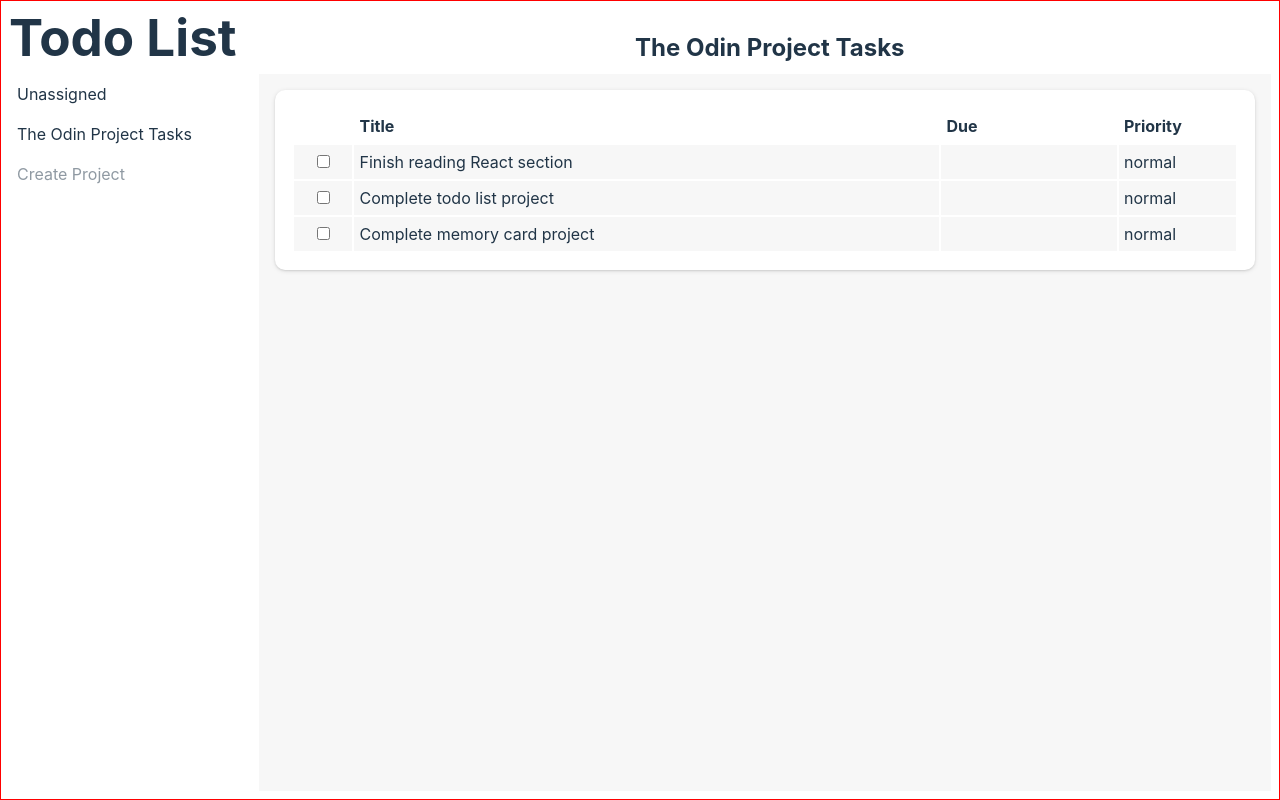
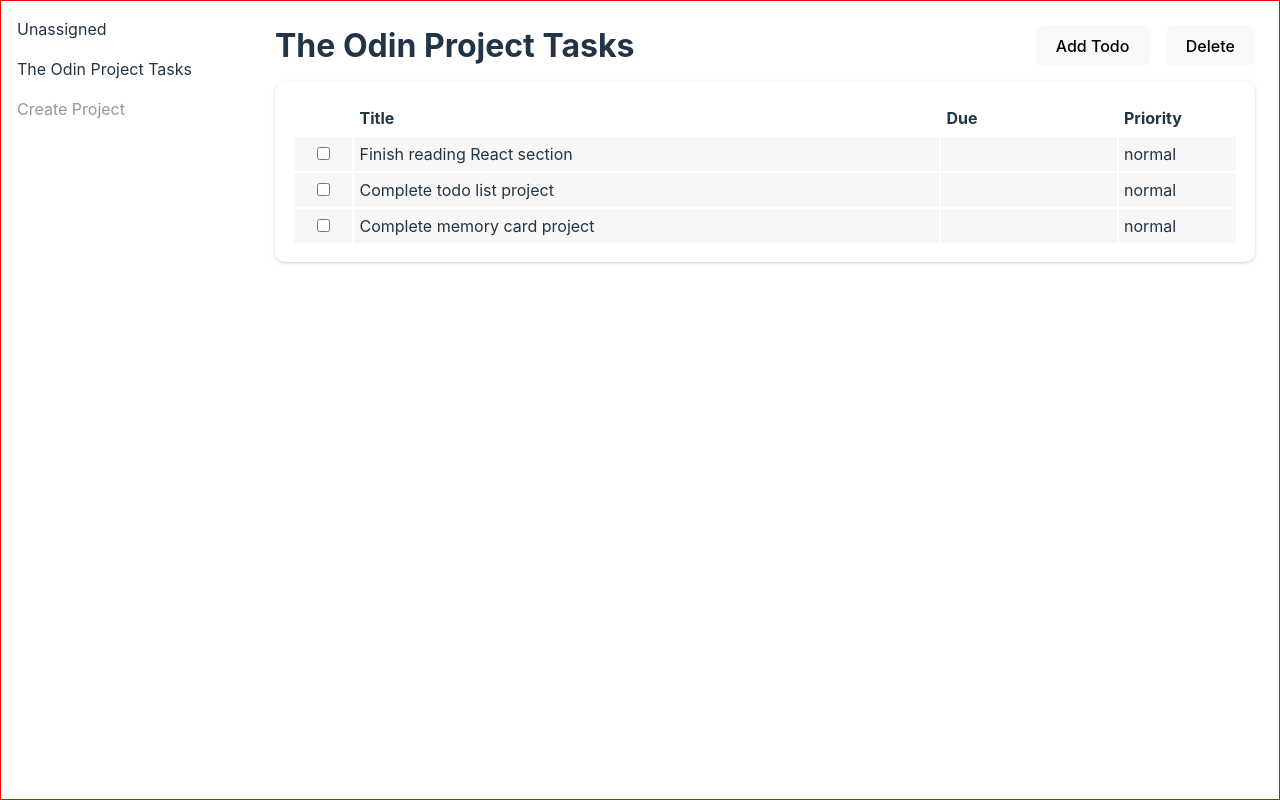
Before and after one commit to pricebenjamin/top-projects, a React (Vite) app in the folder 011-todo-list/: page / in a window 1280 px wide. Built offline with nearby package versions, Linux system fonts and the light colour scheme; the HTML template or start-up script is replaced by a standard one.

Commit message:
Repurpose page header for active project
* Allow user to delete project
* Allow user to add todo to project

```diff
--- a/011-todo-list/src/App/App.css
+++ b/011-todo-list/src/App/App.css
@@ -2,11 +2,12 @@
   flex: 1 0;
   border: 1px solid red;
   display: flex;
-  flex-direction: column;
   padding: 8px;
 }
 
-.container {
+.flex-column {
   flex: 1;
   display: flex;
+  flex-direction: column;
+  padding: 1rem;
 }
--- a/011-todo-list/src/App/App.tsx
+++ b/011-todo-list/src/App/App.tsx
@@ -3,6 +3,7 @@ import { Header } from "@components/Header";
 import { ProjectNavigator } from "@components/ProjectNavigator";
 import { TodoList } from "@components/TodoList";
 import { createNewProject } from "@components/Project";
+import { createNewTodo } from "@components/Todo";
 import init from "./initialAppData";
 import "./App.css";
 
@@ -29,14 +30,25 @@ function App() {
 
   return (
     <>
-      <Header title="Todo List" project={activeProject} />
-      <div className="container">
       <ProjectNavigator
         activeProjectId={activeProjectId}
         projects={projects}
         onProjectSelect={setActiveProjectId}
         onCreateProject={() => setProjects([...projects, createNewProject()])}
       />
+      <div className="flex-column">
+        {activeProject && (
+          <Header
+            project={activeProject}
+            onProjectDelete={(id: string) => {
+              setTodos(todos.filter((todo) => todo.projectId !== id));
+              setProjects(projects.filter((project) => project.id !== id));
+            }}
+            onTodoCreate={(id: string) => {
+              setTodos([...todos, createNewTodo(id)]);
+            }}
+          />
+        )}{" "}
         <TodoList todos={activeTodos} onTodoStatusChange={updateTodoStatus} />
       </div>
     </>
--- a/011-todo-list/src/App/Components/Header/Header.css
+++ b/011-todo-list/src/App/Components/Header/Header.css
@@ -5,17 +5,18 @@ header > * {
 
 header.header {
   display: flex;
-  align-items: baseline;
+  align-items: center;
   gap: 2rem;
-  padding-bottom: 0.5rem;
-}
-
-header .application-title {
-  flex: 0 0;
-  white-space: nowrap;
+  padding-bottom: 1rem;
 }
 
 header .active-project {
+  font-size: 2rem;
   flex: 1 0;
-  text-align: center;
 }
+
+header nav {
+  display: flex;
+  align-items: center;
+  gap: 1rem;
+}
--- a/011-todo-list/src/App/Components/Header/Header.tsx
+++ b/011-todo-list/src/App/Components/Header/Header.tsx
@@ -1,28 +1,24 @@
 import { Project } from "@components/Project";
 import "./Header.css";
 
-type onClick = () => void;
-
 interface HeaderProps {
-  title: string;
   project: Project;
-  actions?: Map<string, onClick>;
+  onProjectDelete: (id: string) => void;
+  onTodoCreate: (id: string) => void;
 }
 
-export function Header({ title, project, actions }: HeaderProps) {
+export function Header({
+  project,
+  onProjectDelete,
+  onTodoCreate,
+}: HeaderProps) {
   return (
     <header className="header">
-      <h1 className="application-title">{title}</h1>
-      <h2 className="active-project">{project.title}</h2>
-      {actions && (
-        <nav>
-          {[...actions.entries()].map(([name, onClick]) => (
-            <button key={name} onClick={onClick}>
-              {name}
-            </button>
-          ))}
-        </nav>
-      )}
+      <h1 className="active-project">{project.title}</h1>
+      <nav>
+        <button onClick={() => onTodoCreate(project.id)}>Add Todo</button>
+        <button onClick={() => onProjectDelete(project.id)}>Delete</button>
+      </nav>
     </header>
   );
 }
--- a/011-todo-list/src/App/Components/TodoList/TodoList.css
+++ b/011-todo-list/src/App/Components/TodoList/TodoList.css
@@ -1,9 +1,7 @@
 .todo-list {
   flex: 1;
-  padding: 1rem;
   display: flex;
   flex-direction: column;
-  background-color: rgba(255, 255, 255, 0.03);
 }
 
 .todo-list .is-empty {
@@ -51,10 +49,6 @@
 }
 
 @media (prefers-color-scheme: light) {
-  .todo-list {
-    background-color: rgba(0, 0, 0, 0.03);
-  }
-
   .todo-list table {
     background-color: white;
     box-shadow:
```
Lines whose indentation alone changed are shown as unchanged.
